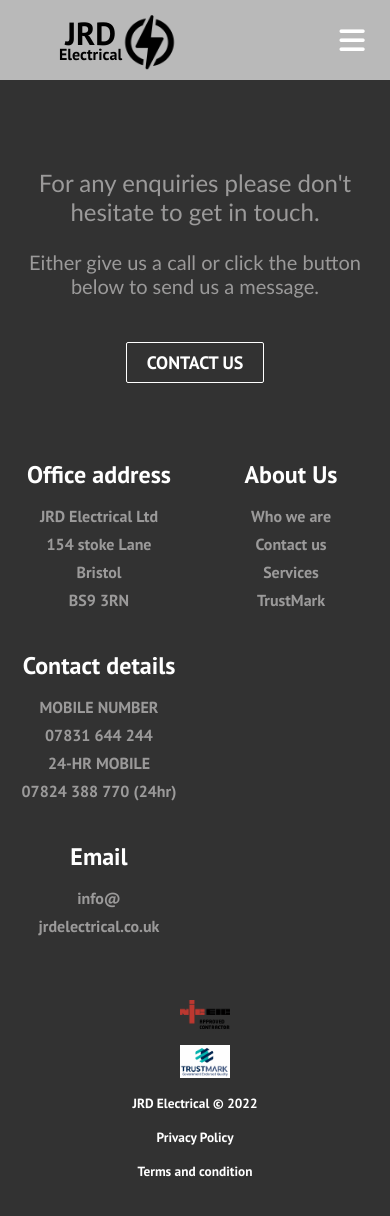
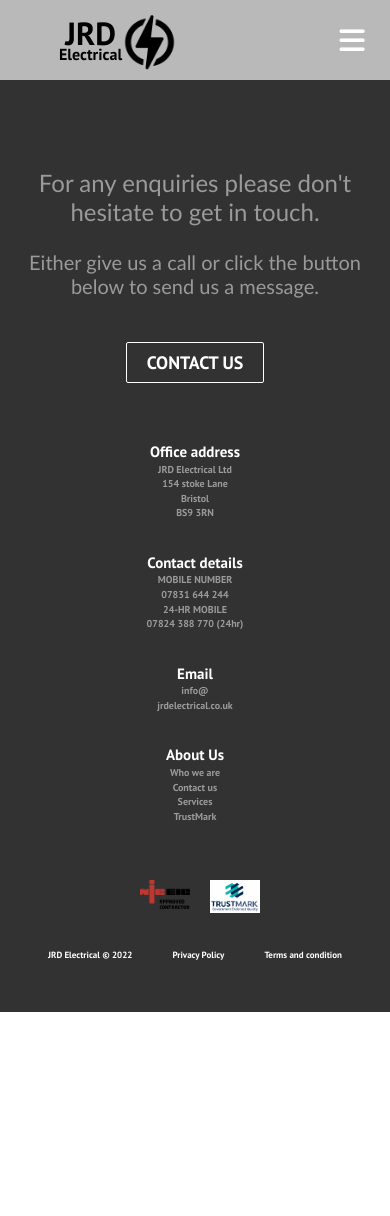
Before and after one commit to RenSormani/jrd-electrical-ltd, a React (Create React App) app: page / in a window 390 px wide. Shown: the top 1216 px of the page. After the commit the page ends 1012 px from the top, so only its background shows below. Built offline with nearby package versions, Linux system fonts and the light colour scheme.

Commit message:
Making footer responsive

```diff
--- a/src/components/Commercial/Commercial.jsx
+++ b/src/components/Commercial/Commercial.jsx
@@ -6,7 +6,9 @@ const Commercial = () => {
   return (
 <div className="commercial-container">
       <h1>Commercial</h1>
+      <div className='hero-text'>
       <p>Electrics for your workspace</p>
+      </div>
       <div className='hero-btns'>
         <Button
           className='btns'
--- a/src/components/Footer/Footer.jsx
+++ b/src/components/Footer/Footer.jsx
@@ -20,55 +20,57 @@ const Footer = () => {
           <Button buttonStyle='btn--outline'>CONTACT US</Button>
       </div>
     </section>
-    <div class='footer-links'>
+    <div className='footer-links'>
       <div className='footer-link-wrapper'>
-        <div class='footer-link-items'>
+        <div className='footer-link-items'>
           <h2>Office address</h2>
             <p>JRD Electrical Ltd</p>
             <p>154 stoke Lane</p>
             <p>Bristol</p>
             <p>BS9 3RN</p>
         </div>
-        <div class='footer-link-items'>
+        <div className='footer-link-items'>
           <h2>Contact details</h2>
           <p>MOBILE NUMBER</p>
             <p> 07831 644 244</p>
             <p>24-HR MOBILE</p>
             <p>07824 388 770 (24hr)</p>
         </div>
-        <div className='footer-link-wrapper'>
-        <div class='footer-link-items'>
+        <div className='footer-link-items'>
         <h2>Email</h2>
         <a href="mailto:info@jrdelectrical.co.uk">info@</a>
         <a href="mailto:info@jrdelectrical.co.uk">jrdelectrical.co.uk</a>
         </div>
-      </div>
 
-      </div>
-        <div class='footer-link-items'>
+        <div className='footer-link-items'>
         <h2>About Us</h2>
           <Link to='/about'>Who we are</Link>
           <Link to='/contact'>Contact us</Link>
           <Link to='/services'>Services</Link>
           <Link to='/trustmark'>TrustMark</Link>
         </div>
+        </div>
     </div>
-    <section class='social-media'>
-      <div class='social-media-wrap'>
-        <div class='footer-logo'>
+    <section className='social-media'>
+      <div className='social-media-wrap'>
+      <div className='logo-wrap'>
+        <div className='footer-logo'>
           <a href='https://www.niceic.com/' className='social-logo'>
              <img src={icon} alt="NIC-icon" className='NIC'></img>
           </a>
         </div>
-        <div class='footer-logo'>
+        <div className='footer-logo'>
           <a href='https://www.trustmark.org.uk/' className='social-logo'>
              <img src={icon2} alt="TrustMark-icon" className='Trust'></img>
           </a>
         </div>
-        <small class='website-rights'>JRD Electrical © 2022</small>
-        <small class='website-rights--privacy'><Link to='/privacy'>Privacy Policy</Link></small>
-        <small class='website-rights--privacy'><Link to='/terms'>Terms and condition</Link></small>
-      </div>
+        </div>
+        <div className='text-link-wrap'>
+        <p className='website-rights'>JRD Electrical © 2022</p>
+        <p className='website-rights--privacy'><Link to='/privacy'>Privacy Policy</Link></p>
+        <p className='website-rights--privacy'><Link to='/terms'>Terms and condition</Link></p>
+        </div>
+        </div>
     </section>
   </div>
 );
--- a/src/components/Footer/Footer.scss
+++ b/src/components/Footer/Footer.scss
@@ -179,8 +179,25 @@
     }
   }
 
+  .logo-wrap {
+    display: flex;
+    flex-direction: row;
+    margin-left: 0;
+  }
+
+  .text-link-wrap {
+    display: flex;
+    flex-direction: row;
+
+    p {
+      font-size: 12px;
+      margin: 40px;
+       }
+  }
+
 
   @media screen and (max-width: 820px) {
+
     .footer-links {
       padding-top: 2rem;
     }
@@ -203,4 +220,45 @@
   }
 
   @media screen and (max-width: 768px) {
+    .logo-wrap {
+      margin-left: -20px;
+    }
+
+    .text-link-wrap {
+      p {
+        margin: 20px;
+        font-size: 12px;
+           }
+    }
   }
+
+  @media screen and (max-width: 450px) {
+    .logo-wrap {
+      display: flex;
+      flex-direction: row;
+      margin-left: -10px;
+    }
+
+    .text-link-wrap {
+      display: flex;
+      flex-direction: row;
+
+      p {
+        margin: 20px;
+        font-size: 9px;
+           }
+    }
+
+    .footer-links {
+      padding-top: 15px;
+
+        h2 {
+          font-size: 15px;
+          margin-bottom: 0.1em;
+        }
+
+      p, a {
+        font-size: 10px;
+        margin-bottom: 0.1rem;
+      }}
+  }
--- a/src/components/HeroSection/HeroSection.jsx
+++ b/src/components/HeroSection/HeroSection.jsx
@@ -7,7 +7,9 @@ const HeroSection = () => {
   return (
     <div className='hero-container'>
       <h1>JRD ELECTRICAL</h1>
+      <div className='hero-text'>
       <p>Shockingly good electricians since 1991</p>
+      </div>
       <div className='hero-btns'>
         <Button
           className='btns'
--- a/src/components/HeroSection/HeroSection.scss
+++ b/src/components/HeroSection/HeroSection.scss
@@ -24,6 +24,13 @@
     font-size: 32px;
     font-family: 'Trebuchet MS', 'Lucida Sans Unicode', 'Lucida Grande',
       'Lucida Sans', Arial, sans-serif;
+  }
+
+  .hero-text {
+    font-size: 30px;
+    p {
+    color: white;
+    }
   }
 
   .hero-btns {
@@ -53,13 +60,22 @@
 }
 
     .hero-container > h1 {
-      font-size: 50px;
+      font-size: 40px;
       margin-top: -100px;
     }
 
-    .hero-container > p {
-      font-size: 30px;
+      .hero-text {
+        display: flex;
+        justify-content: center;
+        margin-top: 5px;
+
+        p {
+          font-size: 18px;
+          color: white;
+        }
+
     }
+
 
     .btn-mobile {
       display: block;
--- a/src/components/Residential/Residential.jsx
+++ b/src/components/Residential/Residential.jsx
@@ -6,7 +6,9 @@ const Residential = () => {
   return (
 <div className="residential-container">
       <h1>Residential</h1>
+      <div className='hero-text'>
       <p>Light up your homes...</p>
+      </div>
       <div className='hero-btns'>
         <Button
           className='btns'
```
